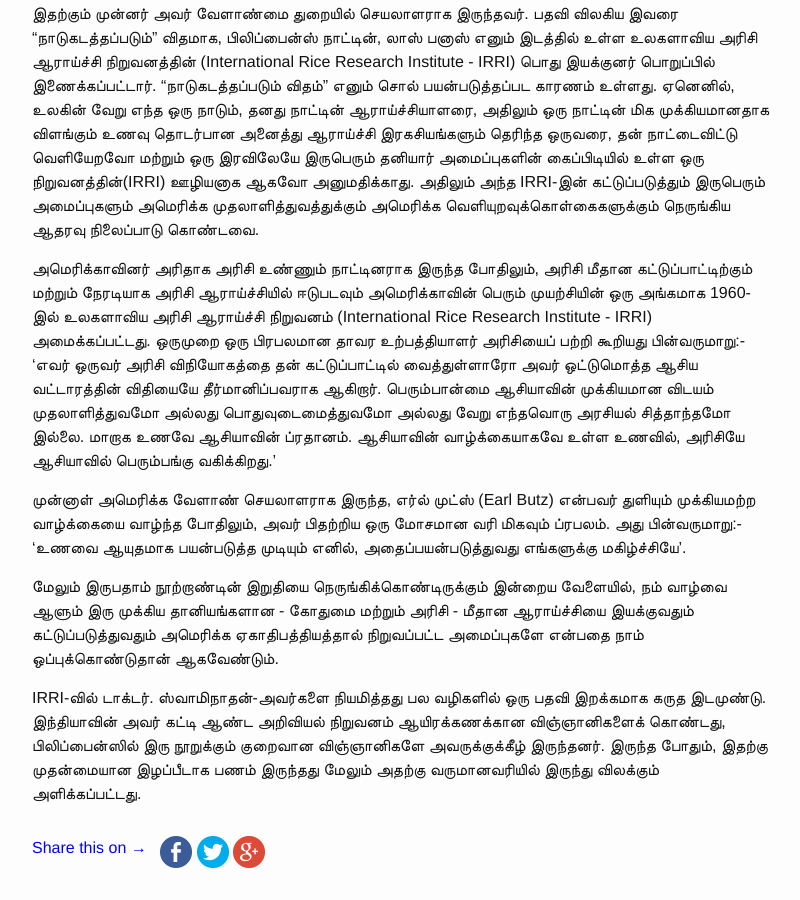
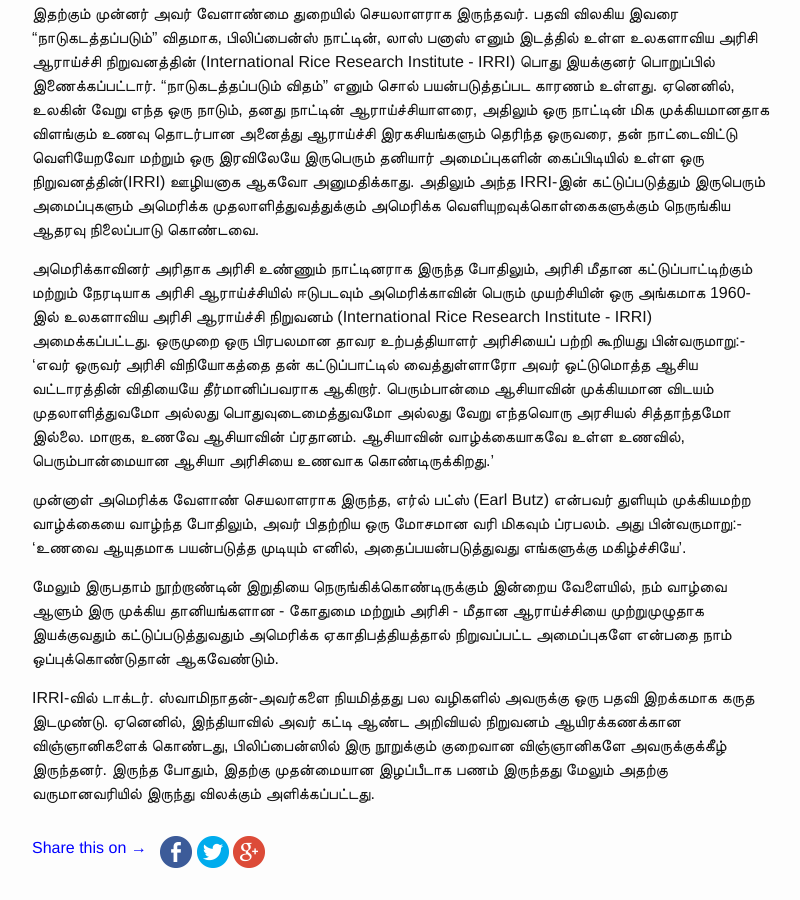
Before and after one commit to rajbharath/rajbharath.github.io, a Jekyll site: the page built from _posts/2022-06-11- cirandha marabanu thiruttu.markdown, in a window 1280 px wide and 900 px high, scrolled down 507 px. Shown: the whole window, without its empty margins (238-1038 px from the left). Built offline with Jekyll 4.4.1, drawn with Linux system fonts in a browser that asks for light colours; comment, search, counter and statistics services are not loaded.

Commit message:
cirandha marabanu thiruttu

```diff
--- a/_posts/2022-06-11- cirandha marabanu thiruttu.markdown
+++ b/_posts/2022-06-11- cirandha marabanu thiruttu.markdown
@@ -19,11 +19,11 @@
 இதற்கும் முன்னர் அவர் வேளாண்மை துறையில் செயலாளராக இருந்தவர். பதவி விலகிய இவரை "நாடுகடத்தப்படும்" விதமாக, பிலிப்பைன்ஸ் நாட்டின், லாஸ் பனாஸ் எனும் இடத்தில் உள்ள உலகளாவிய அரிசி ஆராய்ச்சி நிறுவனத்தின் (International Rice Research Institute - IRRI) பொது இயக்குனர் பொறுப்பில் இணைக்கப்பட்டார். "நாடுகடத்தப்படும் விதம்" எனும் சொல் பயன்படுத்தப்பட காரணம் உள்ளது. ஏனெனில், உலகின் வேறு எந்த ஒரு நாடும், தனது நாட்டின் ஆராய்ச்சியாளரை, அதிலும் ஒரு நாட்டின் மிக முக்கியமானதாக விளங்கும் உணவு தொடர்பான அனைத்து ஆராய்ச்சி இரகசியங்களும் தெரிந்த ஒருவரை, தன் நாட்டைவிட்டு வெளியேறவோ மற்றும் ஒரு இரவிலேயே இருபெரும் தனியார் அமைப்புகளின் கைப்பிடியில் உள்ள ஒரு நிறுவனத்தின்(IRRI) ஊழியனாக ஆகவோ அனுமதிக்காது. அதிலும் அந்த IRRI-இன் கட்டுப்படுத்தும் இருபெரும் அமைப்புகளும் அமெரிக்க முதலாளித்துவத்துக்கும் அமெரிக்க வெளியுறவுக்கொள்கைகளுக்கும் நெருங்கிய ஆதரவு நிலைப்பாடு கொண்டவை.
 
 அமெரிக்காவினர் அரிதாக அரிசி உண்ணும் நாட்டினராக இருந்த போதிலும், அரிசி மீதான கட்டுப்பாட்டிற்கும் மற்றும் நேரடியாக அரிசி ஆராய்ச்சியில் ஈடுபடவும் அமெரிக்காவின் பெரும் முயற்சியின் ஒரு அங்கமாக 1960-இல் உலகளாவிய அரிசி ஆராய்ச்சி நிறுவனம் (International Rice Research Institute - IRRI) அமைக்கப்பட்டது. ஒருமுறை ஒரு பிரபலமான தாவர உற்பத்தியாளர் அரிசியைப் பற்றி கூறியது பின்வருமாறு:-
-'எவர் ஒருவர் அரிசி விநியோகத்தை தன் கட்டுப்பாட்டில் வைத்துள்ளாரோ அவர் ஒட்டுமொத்த ஆசிய வட்டாரத்தின் விதியையே தீர்மானிப்பவராக ஆகிறார். பெரும்பான்மை ஆசியாவின் முக்கியமான விடயம் முதலாளித்துவமோ அல்லது பொதுவுடைமைத்துவமோ அல்லது வேறு எந்தவொரு அரசியல் சித்தாந்தமோ இல்லை. மாறாக உணவே ஆசியாவின் ப்ரதானம். ஆசியாவின் வாழ்க்கையாகவே உள்ள உணவில், அரிசியே ஆசியாவில் பெரும்பங்கு வகிக்கிறது.'
+'எவர் ஒருவர் அரிசி விநியோகத்தை தன் கட்டுப்பாட்டில் வைத்துள்ளாரோ அவர் ஒட்டுமொத்த ஆசிய வட்டாரத்தின் விதியையே தீர்மானிப்பவராக ஆகிறார். பெரும்பான்மை ஆசியாவின் முக்கியமான விடயம் முதலாளித்துவமோ அல்லது பொதுவுடைமைத்துவமோ அல்லது வேறு எந்தவொரு அரசியல் சித்தாந்தமோ இல்லை. மாறாக, உணவே ஆசியாவின் ப்ரதானம். ஆசியாவின் வாழ்க்கையாகவே உள்ள உணவில், பெரும்பான்மையான ஆசியா அரிசியை உணவாக கொண்டிருக்கிறது.'
 
-முன்னாள் அமெரிக்க வேளாண் செயலாளராக இருந்த, எர்ல் முட்ஸ் (Earl Butz) என்பவர் துளியும் முக்கியமற்ற வாழ்க்கையை வாழ்ந்த போதிலும், அவர் பிதற்றிய ஒரு மோசமான வரி மிகவும் ப்ரபலம். அது பின்வருமாறு:-
+முன்னாள் அமெரிக்க வேளாண் செயலாளராக இருந்த, எர்ல் பட்ஸ் (Earl Butz) என்பவர் துளியும் முக்கியமற்ற வாழ்க்கையை வாழ்ந்த போதிலும், அவர் பிதற்றிய ஒரு மோசமான வரி மிகவும் ப்ரபலம். அது பின்வருமாறு:-
 'உணவை ஆயுதமாக பயன்படுத்த முடியும் எனில், அதைப்பயன்படுத்துவது எங்களுக்கு மகிழ்ச்சியே'.
 
-மேலும் இருபதாம் நூற்றாண்டின் இறுதியை நெருங்கிக்கொண்டிருக்கும் இன்றைய வேளையில், நம் வாழ்வை ஆளும் இரு முக்கிய தானியங்களான - கோதுமை மற்றும் அரிசி - மீதான ஆராய்ச்சியை இயக்குவதும் கட்டுப்படுத்துவதும் அமெரிக்க ஏகாதிபத்தியத்தால் நிறுவப்பட்ட அமைப்புகளே என்பதை நாம் ஒப்புக்கொண்டுதான் ஆகவேண்டும்.
+மேலும் இருபதாம் நூற்றாண்டின் இறுதியை நெருங்கிக்கொண்டிருக்கும் இன்றைய வேளையில், நம் வாழ்வை ஆளும் இரு முக்கிய தானியங்களான - கோதுமை மற்றும் அரிசி - மீதான ஆராய்ச்சியை முற்றுமுழுதாக இயக்குவதும் கட்டுப்படுத்துவதும் அமெரிக்க ஏகாதிபத்தியத்தால் நிறுவப்பட்ட அமைப்புகளே என்பதை நாம் ஒப்புக்கொண்டுதான் ஆகவேண்டும்.
 
-IRRI-வில் டாக்டர். ஸ்வாமிநாதன்-அவர்களை நியமித்தது பல வழிகளில் ஒரு பதவி இறக்கமாக கருத இடமுண்டு. இந்தியாவின் அவர் கட்டி ஆண்ட அறிவியல் நிறுவனம் ஆயிரக்கணக்கான விஞ்ஞானிகளைக் கொண்டது, பிலிப்பைன்ஸில் இரு நூறுக்கும் குறைவான விஞ்ஞானிகளே அவருக்குக்கீழ் இருந்தனர். இருந்த போதும், இதற்கு முதன்மையான இழப்பீடாக பணம் இருந்தது மேலும் அதற்கு வருமானவரியில் இருந்து விலக்கும் அளிக்கப்பட்டது.
+IRRI-வில் டாக்டர். ஸ்வாமிநாதன்-அவர்களை நியமித்தது பல வழிகளில் அவருக்கு ஒரு பதவி இறக்கமாக கருத இடமுண்டு. ஏனெனில், இந்தியாவில் அவர் கட்டி ஆண்ட அறிவியல் நிறுவனம் ஆயிரக்கணக்கான விஞ்ஞானிகளைக் கொண்டது, பிலிப்பைன்ஸில் இரு நூறுக்கும் குறைவான விஞ்ஞானிகளே அவருக்குக்கீழ் இருந்தனர். இருந்த போதும், இதற்கு முதன்மையான இழப்பீடாக பணம் இருந்தது மேலும் அதற்கு வருமானவரியில் இருந்து விலக்கும் அளிக்கப்பட்டது.
```
